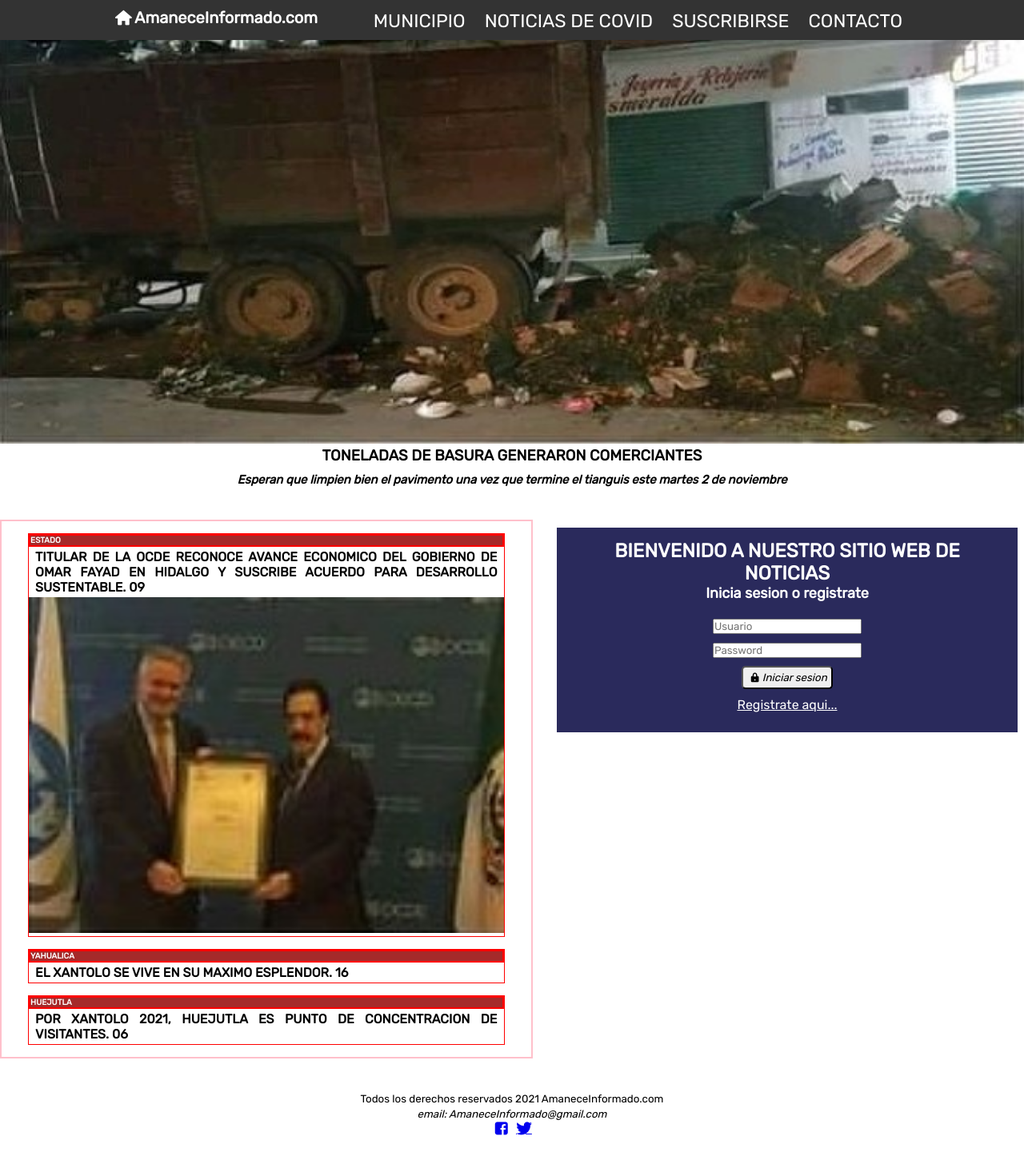
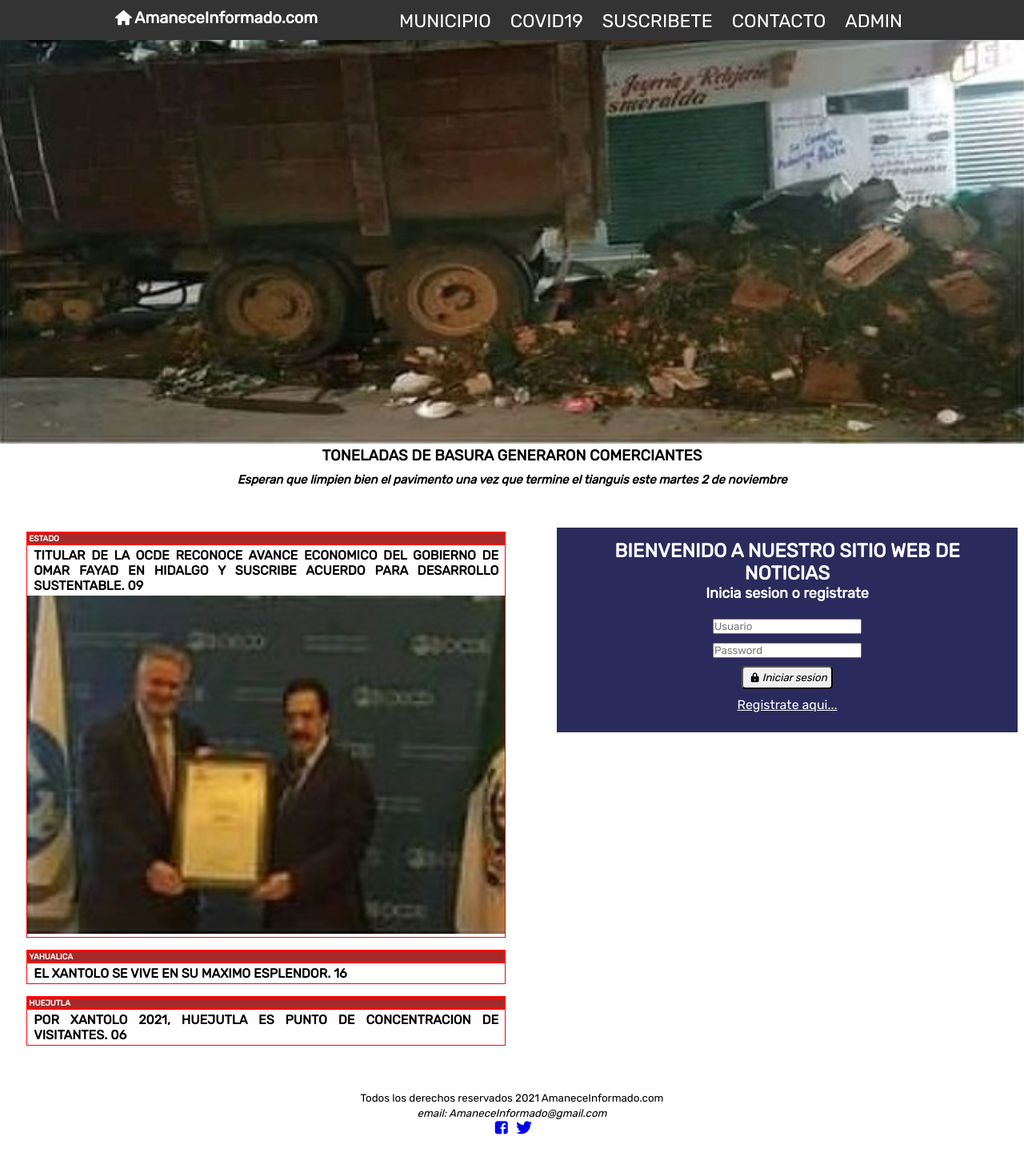
Before and after one commit to GutierrezFran/periodico_local, a PHP site: page / in a window 1280 px wide. Shown: the whole page at 80% size. After the commit the page ends 1419 px from the top, so only its background shows below. Run offline with PHP 8.4, Linux system fonts and the light colour scheme.

Commit message:
agregando Admin, movil y 1024px listo

```diff
--- a/index.html
+++ b/index.html
@@ -3,9 +3,13 @@
 <head>
     <meta charset="UTF-8">
     <meta http-equiv="X-UA-Compatible" content="IE=edge">
+    <meta name="description" content="Sitio web de periodico local AmaneceInformado.com">
+    <meta name="keywords" content="AmaneceInformado.com, periodico Huautla, Noticias huautla, Covid19">
+
     <meta name="viewport" content="width=device-width, initial-scale=1.0">
     <link rel="stylesheet" type="text/css" href="styles/style.css">
     <link rel="stylesheet" href="styles/fontello.css">
+
     <title>AmaneceInformado</title>
 </head>
 <body>
@@ -17,10 +21,10 @@
             <label for="menu-bar" class="icon-th"></label>
             <nav class="menu">
                 <a href="#">MUNICIPIO</a>
-                <a href="#">NOTICIAS DE COVID</a>
-                <a href="#">SUSCRIBIRSE</a>
+                <a href="#">COVID19</a>
+                <a href="#">SUSCRIBETE</a>
                 <a href="#">CONTACTO</a>
-
+                <a href="#">ADMIN</a>
             </nav>
         </div>
     </header>
@@ -83,11 +87,13 @@
 
     </main>
     <footer class="pie">
-        <p><small>Todos los derechos reservados 2021 AmaneceInformado.com</small></p>
-        <p><small><address>email: AmaneceInformado@gmail.com</address></small></p>
-        <p><a href="#" class="icon-facebook-rect"></a>
-            <a href="#" class="icon-twitter-bird"></a>
-        </p>
+        <div class="info-pie">
+            <p><small>Todos los derechos reservados 2021 AmaneceInformado.com</small></p>
+            <p><small><address>email: AmaneceInformado@gmail.com</address></small></p>
+            <p><a href="#" class="icon-facebook-rect"></a>
+                <a href="#" class="icon-twitter-bird"></a>
+            </p>
+        </div>
     </footer>
 </body>
 </html>
--- a/styles/main.css
+++ b/styles/main.css
@@ -48,14 +48,7 @@ main .section2 p button{
 main .section2 p a{
     color: white;
 }
-/*main .section3{
-    width: auto;
-    border: 2px solid pink
-}*/
-main .section3{
-    border: 2px solid pink;
 
-}
 
 main .section3 .article{
     display: block;
```
